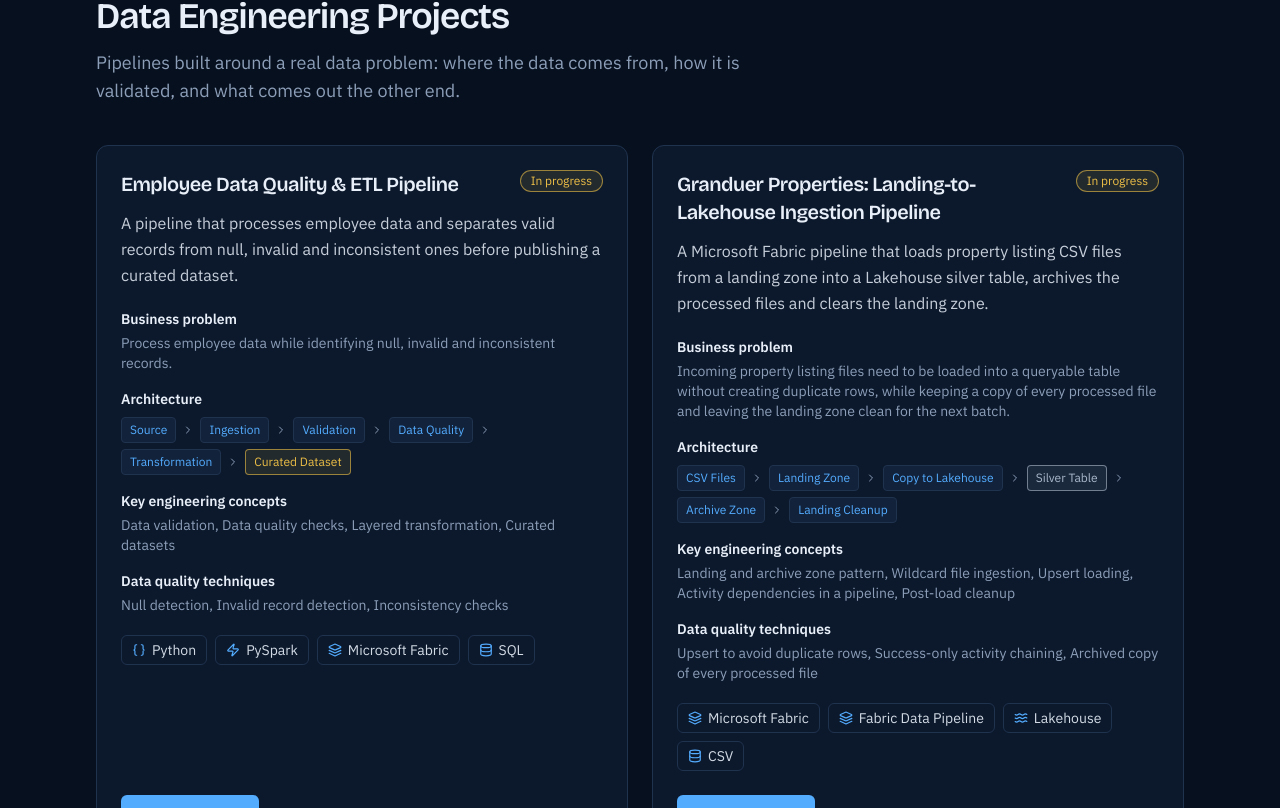
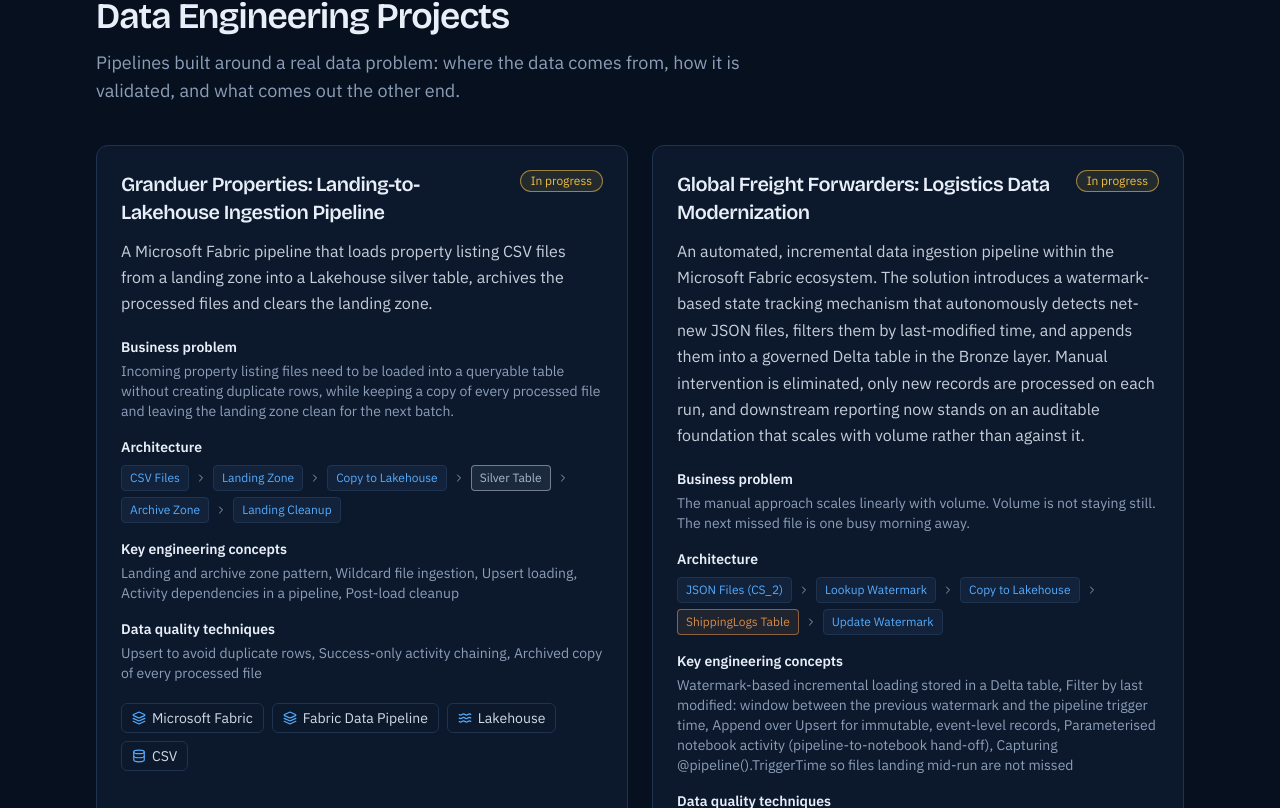
Before and after one commit to Umeshcoder3003/UmeshPortfolio, a Next.js app in the folder umesh-sahu-portfolio/portfolio/: page / in a window 1280 px wide. Shown: the part 3432-4240 px from the top of the page. Built offline with nearby package versions, Linux system fonts and the light colour scheme.

Commit message:
Update projects.ts

```diff
--- a/umesh-sahu-portfolio/portfolio/src/data/projects.ts
+++ b/umesh-sahu-portfolio/portfolio/src/data/projects.ts
@@ -7,36 +7,6 @@
  *   3. Add it to the array below.
  */
 export const projects: Project[] = [
-  {
-    slug: "employee-data-quality-etl-pipeline",
-    title: "Employee Data Quality & ETL Pipeline",
-    status: "in-progress",
-    featured: true,
-    summary:
-      "A pipeline that processes employee data and separates valid records from null, invalid and inconsistent ones before publishing a curated dataset.",
-    businessProblem:
-      "Process employee data while identifying null, invalid and inconsistent records.",
-    technologies: ["Python", "PySpark", "Microsoft Fabric", "SQL"],
-    architecture: [
-      { label: "Source", icon: "source" },
-      { label: "Ingestion", icon: "ingestion" },
-      { label: "Validation", icon: "validation" },
-      { label: "Data Quality", icon: "quality" },
-      { label: "Transformation", icon: "transform" },
-      { label: "Curated Dataset", icon: "curated", layer: "gold" },
-    ],
-    concepts: [
-      "Data validation",
-      "Data quality checks",
-      "Layered transformation",
-      "Curated datasets",
-    ],
-    dataQualityTechniques: [
-      "Null detection",
-      "Invalid record detection",
-      "Inconsistency checks",
-    ],
-  },
 
   {
     slug: "granduer-properties-ingestion-pipeline",
```
